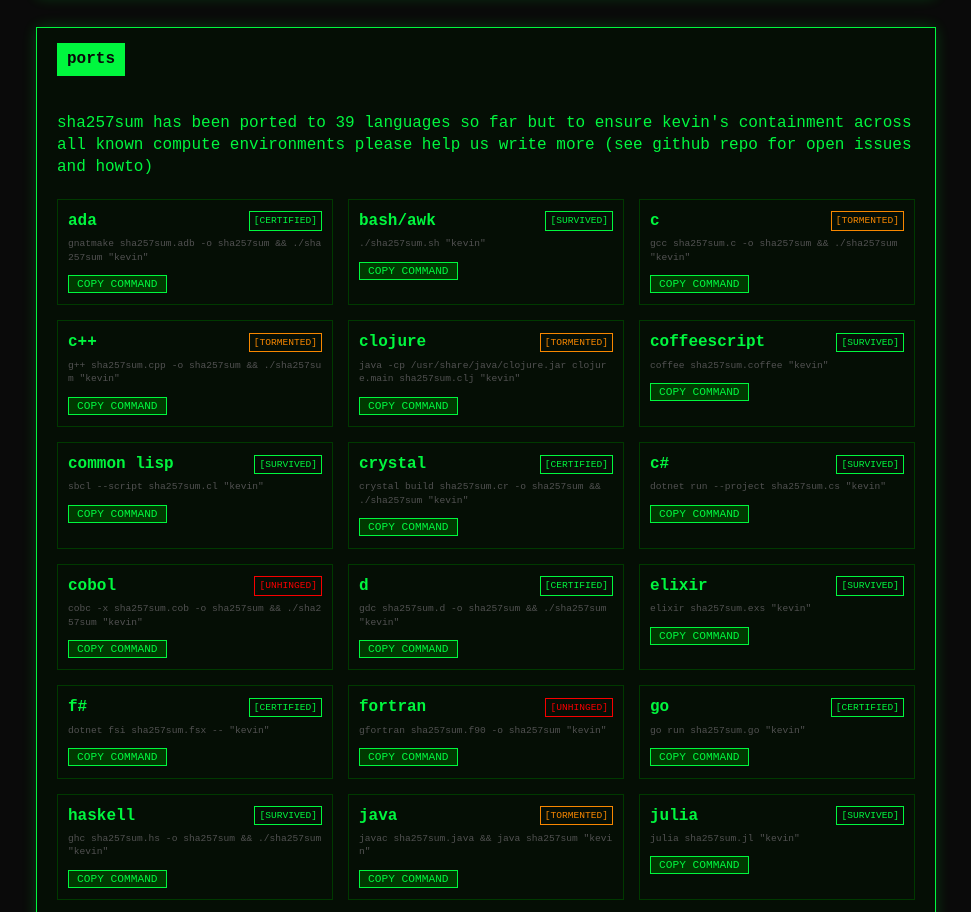
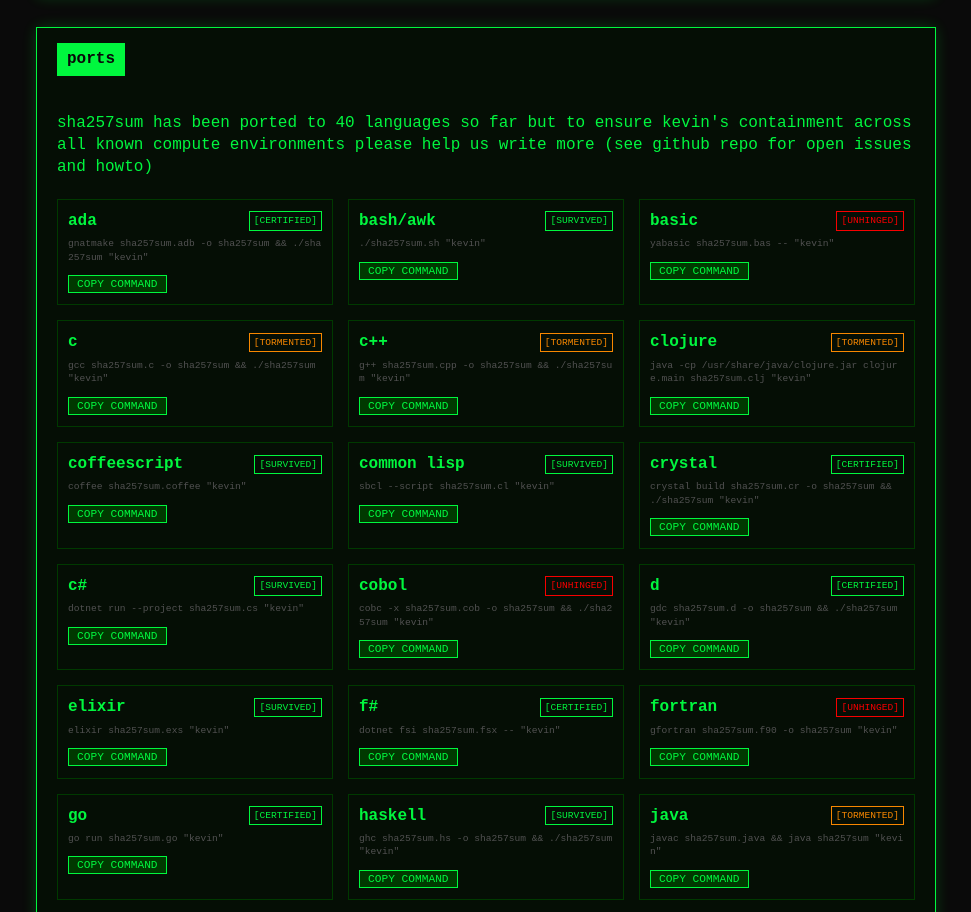
Before and after one commit to jordan-lenchitz/sha257sum, a plain HTML site: page docs/index.html in a window 1280 px wide. Shown: the part 1470-2382 px from the top of the page, without its empty margins (154-1125 px from the left). Drawn offline with Linux system fonts and the light colour scheme.

Commit message:
feat: add basic

```diff
--- a/docs/index.html
+++ b/docs/index.html
@@ -358,7 +358,7 @@
 
         <div class="section">
             <div class="section-title">ports</div>
-            <p style="margin-bottom: 20px;">sha257sum has been ported to 39 languages so far but to ensure kevin's containment across all known compute environments please help us write more (see github repo for open issues and howto)</p>
+            <p style="margin-bottom: 20px;">sha257sum has been ported to 40 languages so far but to ensure kevin's containment across all known compute environments please help us write more (see github repo for open issues and howto)</p>
             <div class="ports-grid" id="ports-list">
                 <!-- Port cards will be injected here -->
             </div>
@@ -477,6 +477,7 @@
         const ports = [
             { name: "Ada", cmd: "gnatmake sha257sum.adb -o sha257sum && ./sha257sum \"kevin\"", badge: "CERTIFIED" },
             { name: "Bash/Awk", cmd: "./sha257sum.sh \"kevin\"", badge: "SURVIVED" },
+            { name: "BASIC", cmd: "yabasic sha257sum.bas -- \"kevin\"", badge: "UNHINGED" },
             { name: "C", cmd: "gcc sha257sum.c -o sha257sum && ./sha257sum \"kevin\"", badge: "TORMENTED" },
             { name: "C++", cmd: "g++ sha257sum.cpp -o sha257sum && ./sha257sum \"kevin\"", badge: "TORMENTED" },
             { name: "Clojure", cmd: "java -cp /usr/share/java/clojure.jar clojure.main sha257sum.clj \"kevin\"", badge: "TORMENTED" },
```
Also changed, not shown: 5 other files.
